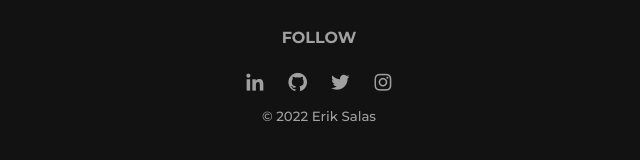
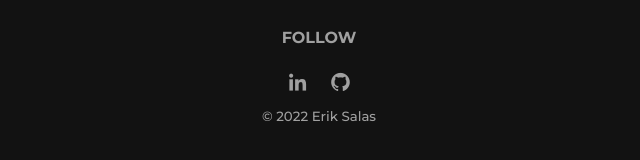
Before and after one commit to eriksalascode/eriksalas-portfolio, a plain HTML site: page index.html in a window 1280 px wide. Shown: the part 3327-3487 px from the top of the page, 321-961 px from the left. Drawn offline with nearby package versions, Linux system fonts and the light colour scheme; some packages are replaced by stand-ins of ours; a script that the page names is missing.

Commit message:
temp removed twitter and instagram socials

```diff
--- a/index.html
+++ b/index.html
@@ -224,10 +224,10 @@
                         class='bx bxl-linkedin'></i></a>
                 <a href="https://github.com/eriksalascode" target="_blank" class="footer__social-icon"><i
                         class='bx bxl-github'></i></a>
-                <a href="https://twitter.com/eriksalascode" target="_blank" class="footer__social-icon"><i
+                <!-- <a href="https://twitter.com/eriksalascode" target="_blank" class="footer__social-icon"><i
                         target="_blank" class='bx bxl-twitter'></i></a>
                 <a href="https://www.instagram.com/eriksalascode/" target="_blank" class="footer__social-icon"><i
-                        class='bx bxl-instagram'></i></a>
+                        class='bx bxl-instagram'></i></a> -->
             </div>
             <div class="rights">
                 <small>&copy; <span class="year">2027</span> Erik Salas</small>
```
